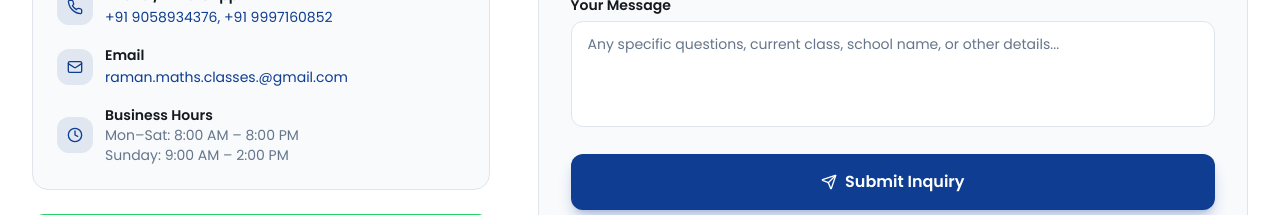
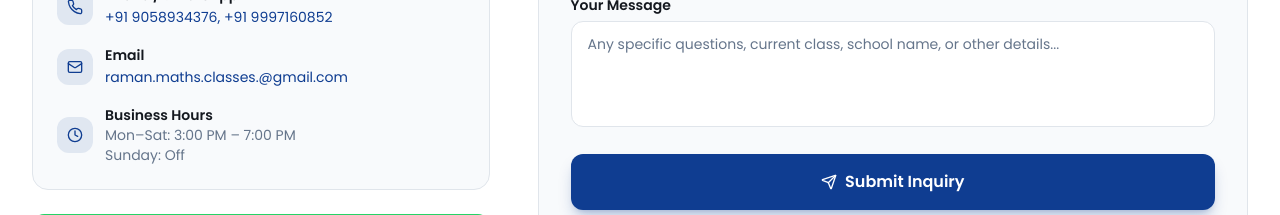
Before and after one commit to Pragati132005/ramanmathsclasses, a Next.js app: page /contact in a window 1280 px wide. Shown: the part 840-1055 px from the top of the page. Built offline with nearby package versions, Linux system fonts and the light colour scheme.

Commit message:
Update contacts

```diff
--- a/app/contact/page.tsx
+++ b/app/contact/page.tsx
@@ -154,8 +154,8 @@ export default function ContactPage() {
                     </div>
                     <div>
                       <p className="text-sm font-semibold text-foreground">Business Hours</p>
-                      <p className="text-sm text-muted-foreground">Mon–Sat: 8:00 AM – 8:00 PM</p>
-                      <p className="text-sm text-muted-foreground">Sunday: 9:00 AM – 2:00 PM</p>
+                      <p className="text-sm text-muted-foreground">Mon–Sat: 3:00 PM – 7:00 PM</p>
+                      <p className="text-sm text-muted-foreground">Sunday: Off</p>
                     </div>
                   </div>
                 </div>
```
